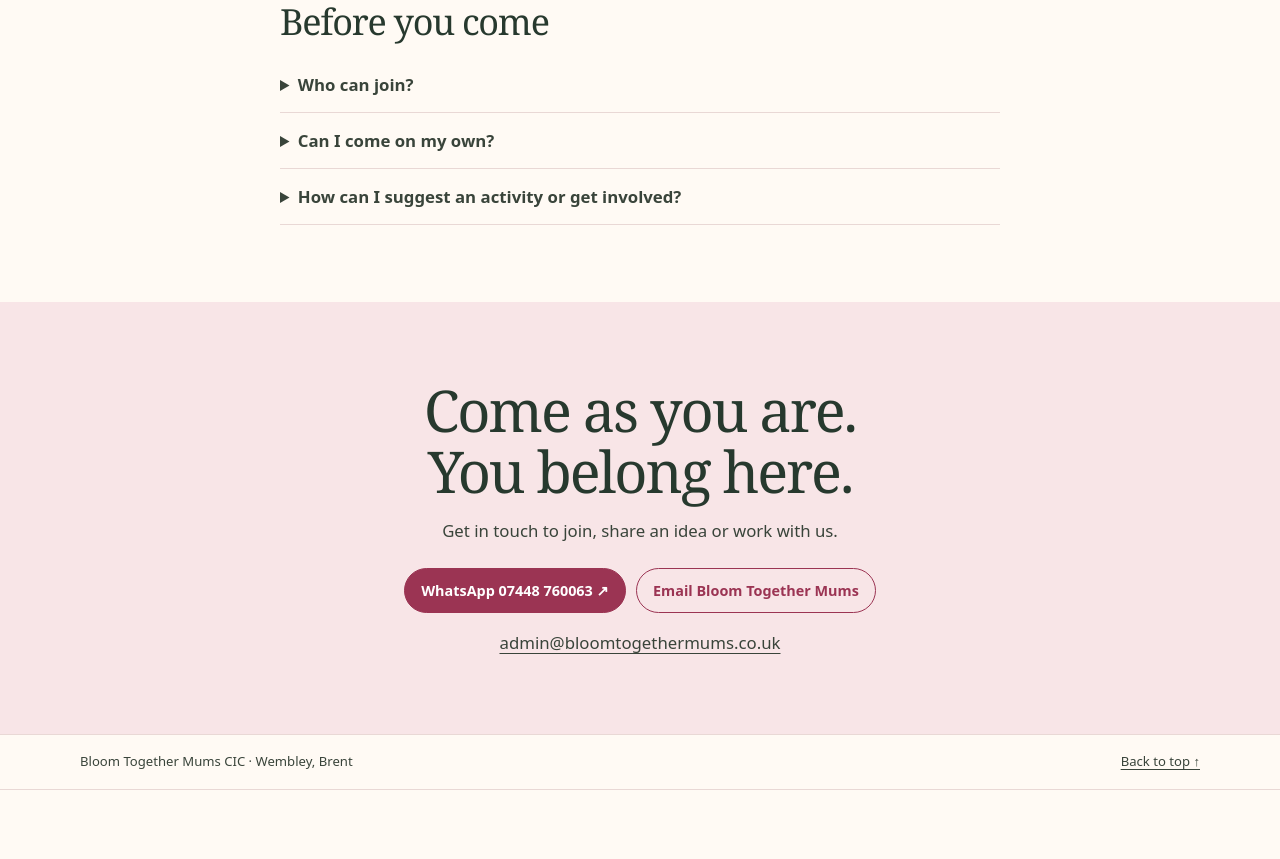
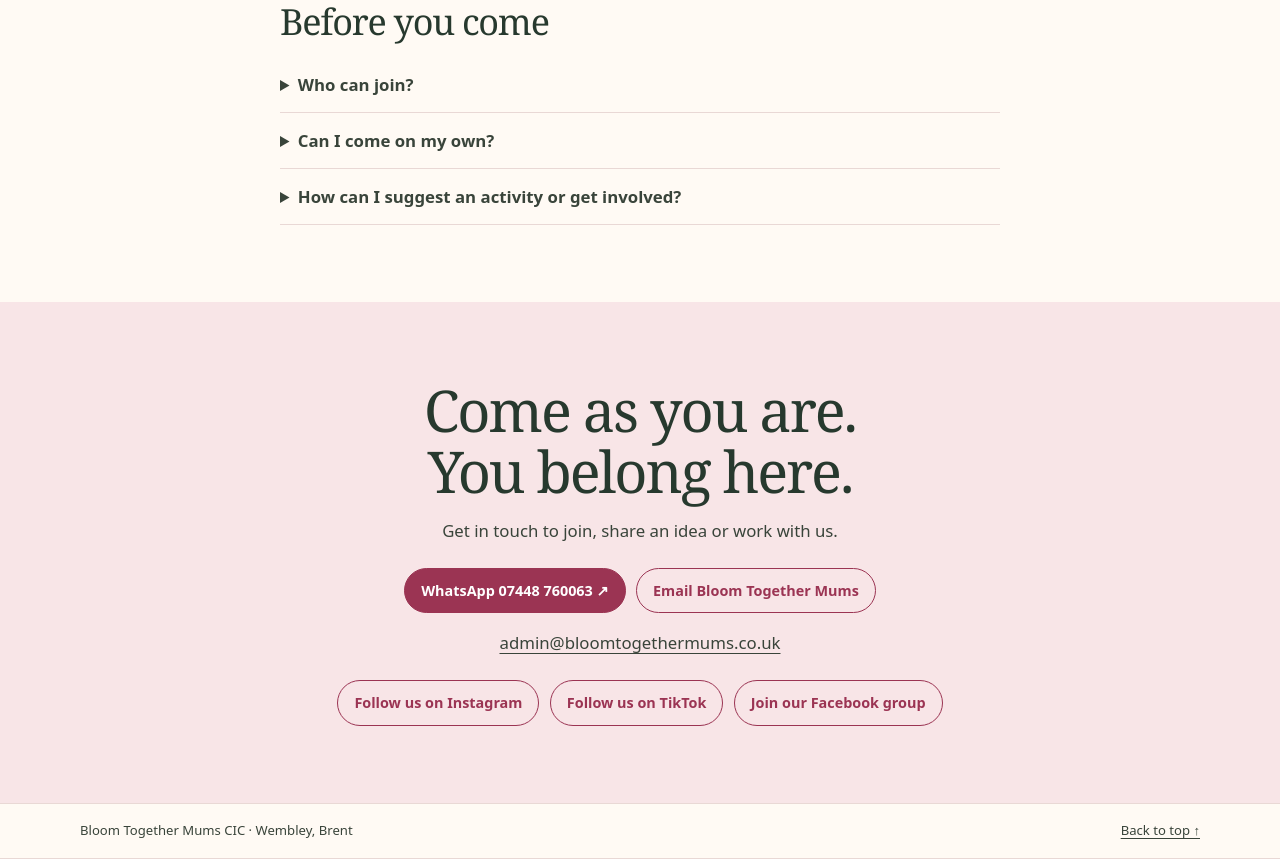
Before and after one commit to bloomtogethermums08/bloomtogethermums08.github.io, a plain HTML site: page index.html in a window 1280 px wide. Shown: the part 2741-3600 px from the top of the page. Before the commit the page ends 3531 px from the top, so only its background shows below. Drawn offline with Linux system fonts and the light colour scheme.

Commit message:
Update index.html

```diff
--- a/index.html
+++ b/index.html
@@ -71,7 +71,13 @@
   <section id="contact" class="contact">
     <div class="wrap section"><h2>Come as you are.<br>You belong here.</h2><p>Get in touch to join, share an idea or work with us.</p>
     <div class="actions"><a class="button" href="https://wa.me/447448760063">WhatsApp 07448 760063 ↗</a><a class="button plain" href="mailto:admin@bloomtogethermums.co.uk">Email Bloom Together Mums</a></div>
-    <a class="email" href="mailto:admin@bloomtogethermums.co.uk">admin@bloomtogethermums.co.uk</a></div>
+    <a class="email" href="mailto:admin@bloomtogethermums.co.uk">admin@bloomtogethermums.co.uk</a>
+    <div class="actions">
+      <a class="button plain" href="https://www.instagram.com/bloomtogethermums08/">Follow us on Instagram</a>
+      <a class="button plain" href="https://www.tiktok.com/@bloom_together_mums">Follow us on TikTok</a>
+      <a class="button plain" href="https://www.facebook.com/share/g/1Jh17Zj77j/?mibextid=wwXIfr">Join our Facebook group</a>
+    </div>
+    </div>
   </section>
 </main>
 <footer><div class="wrap mast"><p>Bloom Together Mums CIC · Wembley, Brent</p><a href="#top">Back to top ↑</a></div></footer>
```
